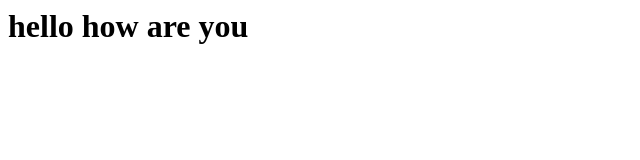
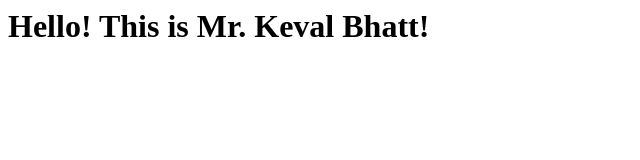
Before and after one commit to Keval21twelve/git-practise, a plain HTML site: page index.html in a window 1280 px wide. Shown: the whole page, without its empty margins (0-640 px from the left). Drawn offline with Linux system fonts and the light colour scheme.

Commit message:
update message in index.html file

```diff
--- a/index.html
+++ b/index.html
@@ -1,6 +1,6 @@
 <html>
   <head></head>
   <body>
-    <h1>hello how are you</h1>
+    <h1>Hello! This is Mr. Keval Bhatt!</h1>
   </body>
 </html>
```
